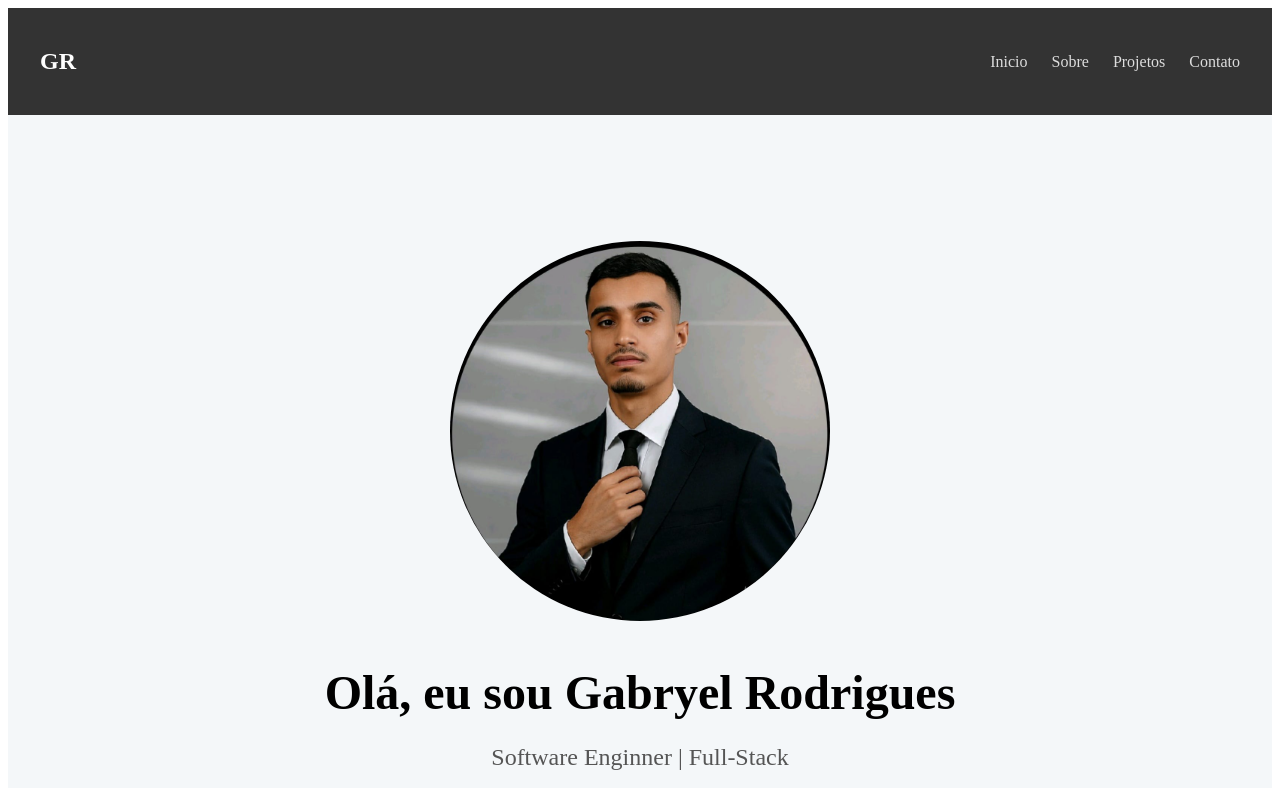
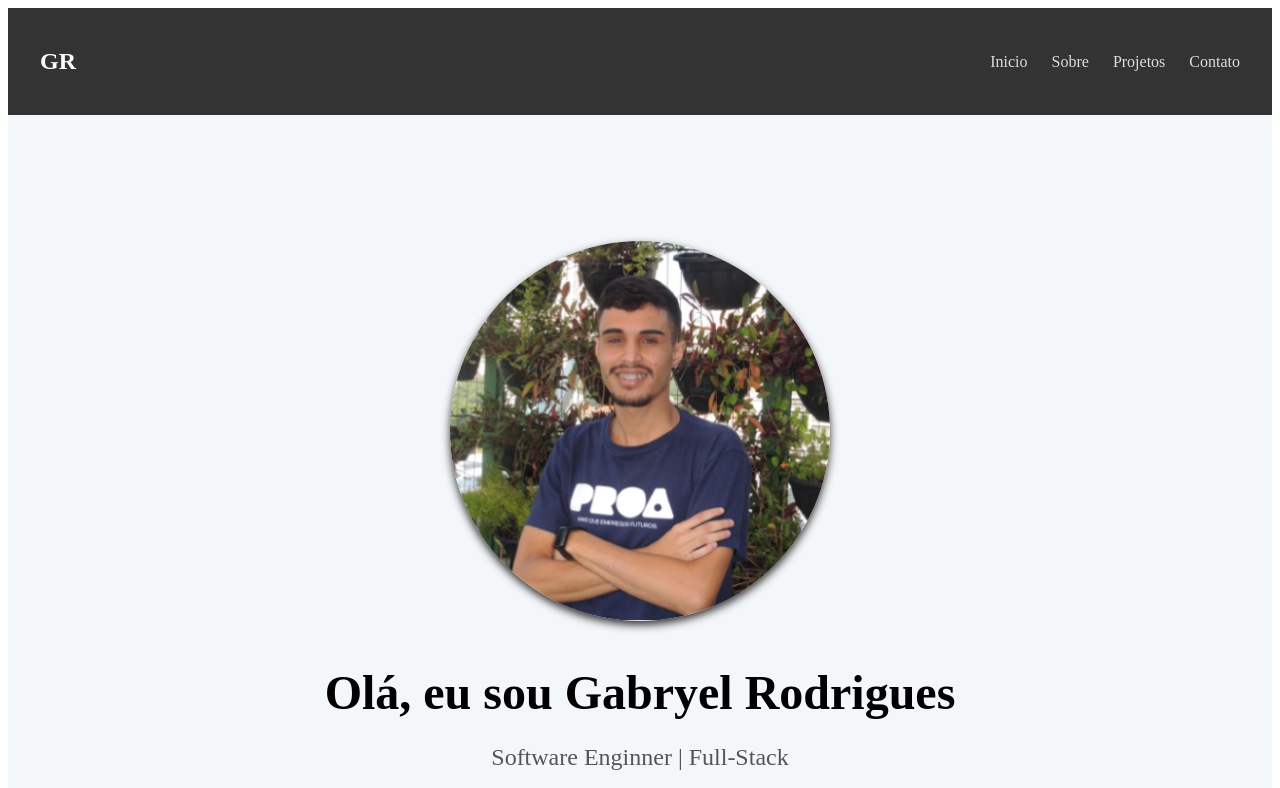
Before and after one commit to Byelsantos11/portifolio, a React (Vite) app: page / in a window 1280 px wide. Shown: the top 788 px of the page. Built offline with nearby package versions, Linux system fonts and the light colour scheme.

Commit message:
Alteração de foto

```diff
--- a/src/components/Hero/Hero.jsx
+++ b/src/components/Hero/Hero.jsx
@@ -1,6 +1,6 @@
 import React from 'react';
 import styles from './Hero.module.css';
- import profilePic from '../../assets/profile/gabryel.jpeg';
+ import profilePic from '../../assets/profile/Gabryel.png';
 
 const Hero = () => {
   return (
@@ -14,7 +14,7 @@ const Hero = () => {
         <p className={styles.subtitle}>
           Software Enginner | Full-Stack
         </p>
-        <a href="#MapaCarreira" className={styles.ctaButton}>
+        <a href="https://byelsantos11.github.io/Mapa_Carreira/" className={styles.ctaButton}>
           Mapa de Carreira
         </a>
         <a href="#contact" className={styles.ctaButton}>
--- a/src/components/Hero/Hero.module.css
+++ b/src/components/Hero/Hero.module.css
@@ -9,9 +9,9 @@
   align-items: center;
 }
 
-/* --- IMAGEM DE PERFIL --- */
 .imageArea {
   margin-bottom: 1.5rem;
+
 }
 
 .profileImg {
@@ -19,6 +19,7 @@
   height: 380px;
   border-radius: 80%;
   object-fit: cover;
+  box-shadow: #333 0px 4px 8px;
 }
 
 /* --- TEXTO E BOTÃO --- */
```
Also changed, not shown: src/assets/profile/Gabryel.png (added), src/assets/profile/gabryel.jpeg (deleted).
